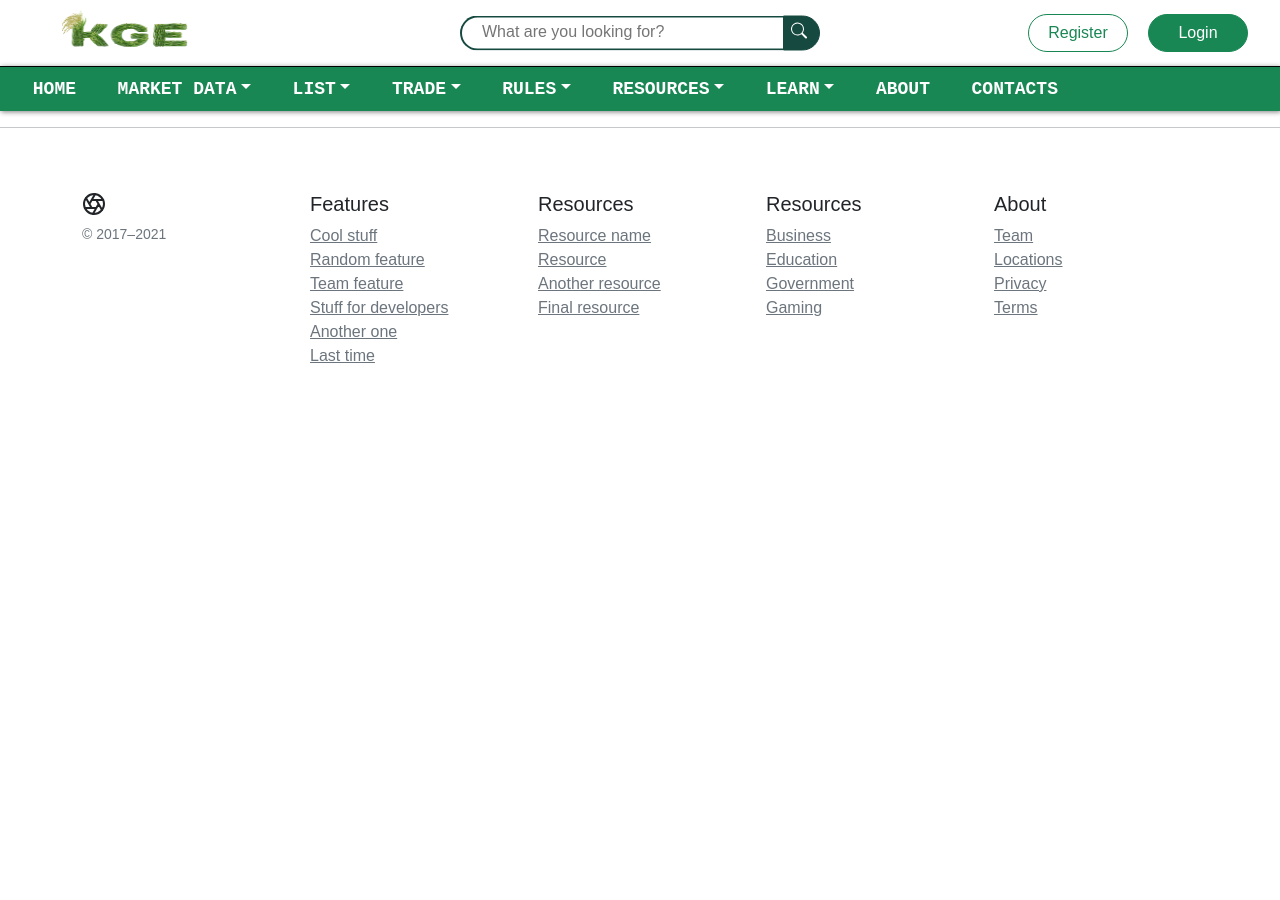
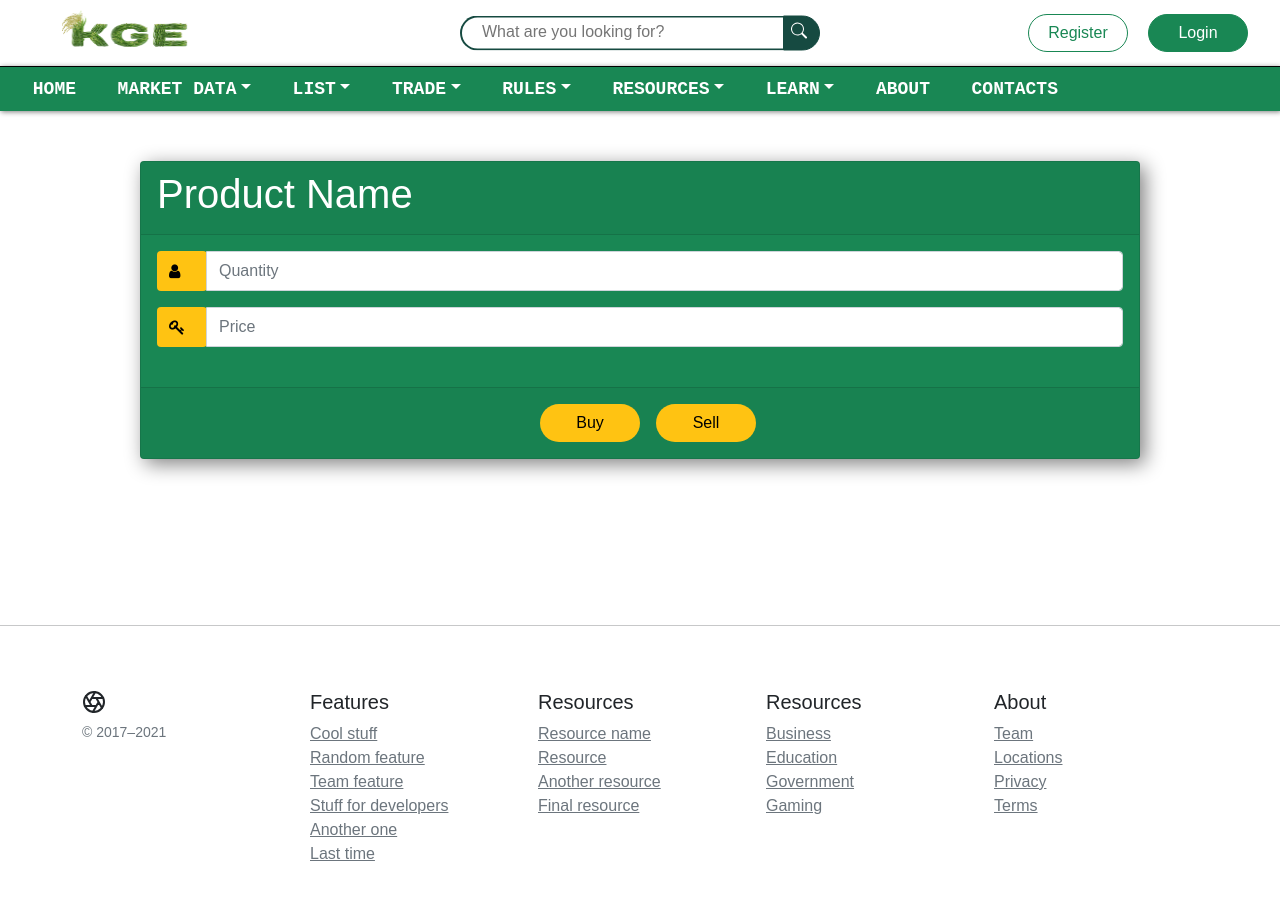
Before and after one commit to AKKHILADI786/kisan, a React (Create React App) app in the folder frontend/: page /placeorder in a window 1280 px wide. Shown: the top 900 px of the page. Before the commit the page ends 800 px from the top, so only its background shows below. Built offline with nearby package versions, Linux system fonts and the light colour scheme; a web font is replaced by a local one.

Commit message:
profile element

```diff
--- a/frontend/src/App.js
+++ b/frontend/src/App.js
@@ -9,6 +9,8 @@ import Login from './component/login'
 import Profile from './component/profile'
 import Product from './component/product'
 import Register from './component/Register'
+import PlaceOrder from './component/placeOrder'
+import Checkout from './component/checkout'
 
 
 function App() {
@@ -21,7 +23,9 @@ function App() {
       <Route exact path="/login" component={Login} />
       <Route exact path="/register" component={Register} />
       <Route exact path="/profile" component={Profile} />
+      <Route exact path="/placeorder" component={PlaceOrder} />
       <Route exact path="/product" component={Product} />
+      <Route exact path="/checkout" component={Checkout} />
 
       </Switch>
       <hr />
--- a/frontend/src/component/checkout.js
+++ b/frontend/src/component/checkout.js
@@ -0,0 +1,60 @@
+import axios from 'axios'
+import React, { Component } from 'react'
+import { Link, Redirect } from 'react-router-dom'
+import '../css/login.css'
+import UserInfo from './userInfo'
+
+class Checkout extends Component {
+    constructor(props) {
+        super(props)
+
+        this.state = {
+            username: '',
+            password: ''
+        }
+    }
+
+
+
+
+    render() {
+
+        return (
+            <div>
+                <div className="containe container">
+                    <div className="d-flex justify-content-center h-100">
+                        <div className="car card ">
+                            <div className="card-header">
+                                <h3>User Information</h3>
+
+                            </div>
+                            <div className="card-body">
+                                <div>
+                                    <UserInfo calll="Name" val="Ramesh"/>
+                                    <UserInfo calll="Phone" val="987654321"/>
+                                    <UserInfo calll="Email" val="ajaynager@gmail.com"/>
+                                    <UserInfo calll="City" val="Ludhiana"/>
+                                    <UserInfo calll="State" val="Punjab"/>
+                                </div>
+                            </div>
+                            <div className="card-footer">
+                                <div className="d-flex my-2 justify-content-center links">
+                                    <input type="submit" value="Remove" id="logg" className="btn float-end login_btn mx-3" />
+                                    <input type="submit" value="Add" id="logg" className="btn float-end login_btn" />
+
+                                </div>
+                                <div className="d-flex justify-content-center">
+
+                                </div>
+                            </div>
+                        </div>
+                    </div>
+                </div>
+            </div>
+        )
+    }
+}
+
+
+
+export default Checkout
--- a/frontend/src/component/placeOrder.js
+++ b/frontend/src/component/placeOrder.js
@@ -0,0 +1,91 @@
+import axios from 'axios'
+import React, { Component } from 'react'
+import { Link, Redirect } from 'react-router-dom'
+import '../css/login.css'
+
+class PlaceOrder extends Component {
+    constructor(props) {
+        super(props)
+
+        this.state = {
+            username: '',
+            password: ''
+        }
+    }
+    changeHandler = (e) => {
+        this.setState({
+            [e.target.name]: e.target.value
+        })
+    }
+
+    submitHandler = (e) => {
+        e.preventDefault();
+        console.log(this.state)
+        axios.post('/user/login', this.state)
+            .then(data => {
+                if (data.Error) {
+                    window.alert(`${data.Error}`)
+                }
+                else {
+                    window.sessionStorage.user = true;
+                    window.alert('Login successfully')
+                    window.location = '/';
+
+                }
+            })
+    }
+
+    render() {
+        const { username, password } = this.state;
+        return (
+            <div>
+                <div className="containe container">
+                    <div className="d-flex justify-content-center h-100">
+                        <div className="car card">
+                            <div className="card-header">
+                                <h3>Product Name</h3>
+
+                            </div>
+                            <div className="card-body">
+                                <form onSubmit={this.submitHandler}>
+                                    <div className="input-group form-group">
+                                        <div className="input-group-prepend">
+                                            <span className="input-group-text  name_box"><i className="fa fa-user" aria-hidden="true"></i></span>
+                                        </div>
+                                        <input type="text" name="username" value={username} onChange={this.changeHandler} className="form-control" id="username" name="username" placeholder="Quantity" />
+
+                                    </div>
+                                    <div className="input-group form-group my-3">
+                                        <div className="input-group-prepend">
+                                            <span className="input-group-text  name_box"><i className="fa fa-key" aria-hidden="true"></i></span>
+                                        </div>
+                                        <input type="password" name="password" value={password} onChange={this.changeHandler} className="form-control" id="password" name="password" placeholder="Price" />
+                                    </div>
+                                    <div className="row align-items-center remember my-2">
+
+					</div>
+                                    <div className="form-group my-2 ">
+                                    </div>
+                                </form>
+                            </div>
+                            <div className="card-footer">
+                                <div className="d-flex my-2 justify-content-center links">
+                                <input type="submit" value="Buy" id="logg" className="btn float-end login_btn mx-3" />
+                                <input type="submit" value="Sell" id="logg" className="btn float-end login_btn" />
+
+                                </div>
+                                <div className="d-flex justify-content-center">
+
+                                </div>
+                            </div>
+                        </div>
+                    </div>
+                </div>
+            </div>
+        )
+    }
+}
+
+
+
+export default PlaceOrder
--- /dev/null
+++ b/frontend/src/component/userInfo.js
@@ -0,0 +1,10 @@
+import React from 'react'
+
+export default function UserInfo(props) {
+    return (
+        <li className="added_player row">
+            <div className="col-6">{props.calll}</div>
+            <div className="col-6">{props.val}</div>
+        </li>
+    )
+}
```
